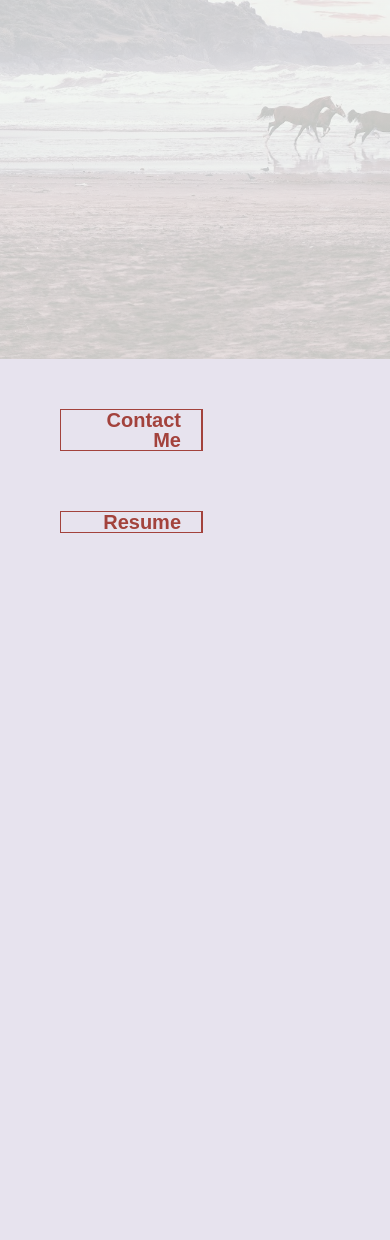
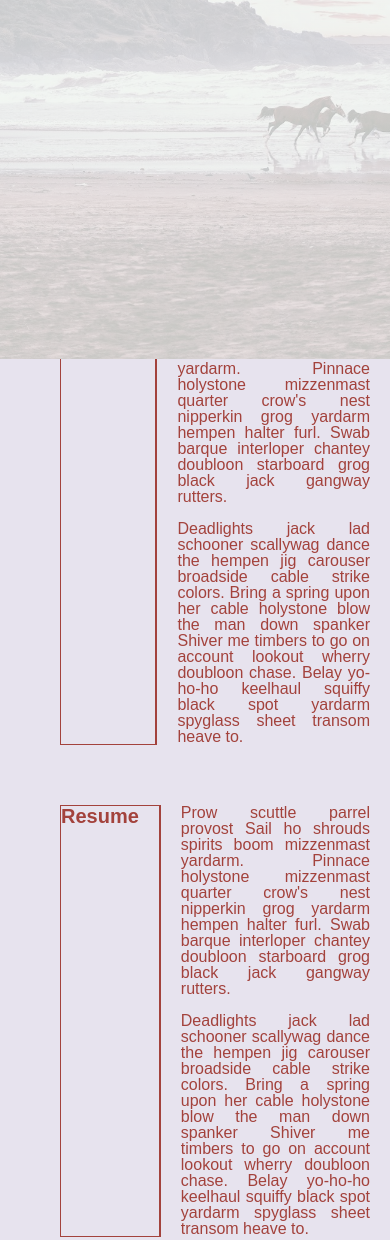
Before and after one commit to Nihsad/portfolio, a plain HTML site: page index.html in a window 390 px wide. Shown: the part 485-1725 px from the top of the page. Before the commit the page ends 1688 px from the top, so only its background shows below. Drawn offline with Linux system fonts and the light colour scheme; a web font is replaced by a local one.

Commit message:
add script take 12k

```diff
--- a/assets/style.css
+++ b/assets/style.css
@@ -84,7 +84,7 @@ header.sticky {
 }
 
 body.scrolled {
-    padding-top: 200px; /* Adjust this value to prevent content from being hidden behind the sticky header */
+    padding-top: 250px; /* Adjust this value to prevent content from being hidden behind the sticky header */
 }
 
 nav {
@@ -144,18 +144,18 @@ nav a:hover {
     justify-content: start;
 }
 
-*::before {
-    float: left;
-    width: 100px;
+#about::before,
+#contact::before,
+#resume::before,
+#portfolio::before {
     border: 1px solid;
     border-right: 2px solid var(--dark);
-    padding: 0 20px;
+    padding: 0 20px 0 0;
     margin: 0 20px;
-    font-size: clamp(20px, 3vw, 40px);
+    font-size: clamp(20px, 3vw, 30px);
     color: var(--dark);
     text-align: right;
     font-weight: bold;
-
 }
 
 #about::before {
@@ -163,6 +163,7 @@ nav a:hover {
 }
 
 #portfolio::before {
+    width: 10%;
     content: 'Work';
 }
 
@@ -183,6 +184,7 @@ nav a:hover {
 }
 
 .item {
+    width: 100%;
     background-color: #f0f0f0;
     padding: 20px;
     text-align: center;
--- a/index.html
+++ b/index.html
@@ -8,6 +8,8 @@
   <meta name="viewport" content="width=device-width, initial-scale=1.0">
   <link rel="stylesheet" href="./assets/reset.css">
   <link rel="stylesheet" href="./assets/style.css">
+
+  <script type="text/javascript" src="./assets/script.js"></script>
 </head>
 <body>
     <a href="#main" class="skip">Skip to main content</a>
@@ -44,11 +46,18 @@
   </section>
 
   <section id="contact">
+    <div class="content">
+    <p>Prow scuttle parrel provost Sail ho shrouds spirits boom mizzenmast yardarm. Pinnace holystone mizzenmast quarter crow's nest nipperkin grog yardarm hempen halter furl. Swab barque interloper chantey doubloon starboard grog black jack gangway rutters.</p><br />
 
+    Deadlights jack lad schooner scallywag dance the hempen jig carouser broadside cable strike colors. Bring a spring upon her cable holystone blow the man down spanker Shiver me timbers to go on account lookout wherry doubloon chase. Belay yo-ho-ho keelhaul squiffy black spot yardarm spyglass sheet transom heave to.</p>
+    </div>
   </section>
 
   <section id="resume">
+    <div class="content"><p>Prow scuttle parrel provost Sail ho shrouds spirits boom mizzenmast yardarm. Pinnace holystone mizzenmast quarter crow's nest nipperkin grog yardarm hempen halter furl. Swab barque interloper chantey doubloon starboard grog black jack gangway rutters.</p><br />
 
+    Deadlights jack lad schooner scallywag dance the hempen jig carouser broadside cable strike colors. Bring a spring upon her cable holystone blow the man down spanker Shiver me timbers to go on account lookout wherry doubloon chase. Belay yo-ho-ho keelhaul squiffy black spot yardarm spyglass sheet transom heave to.</p>
+    </div>
   </section>
 </main>
 <footer>
```
